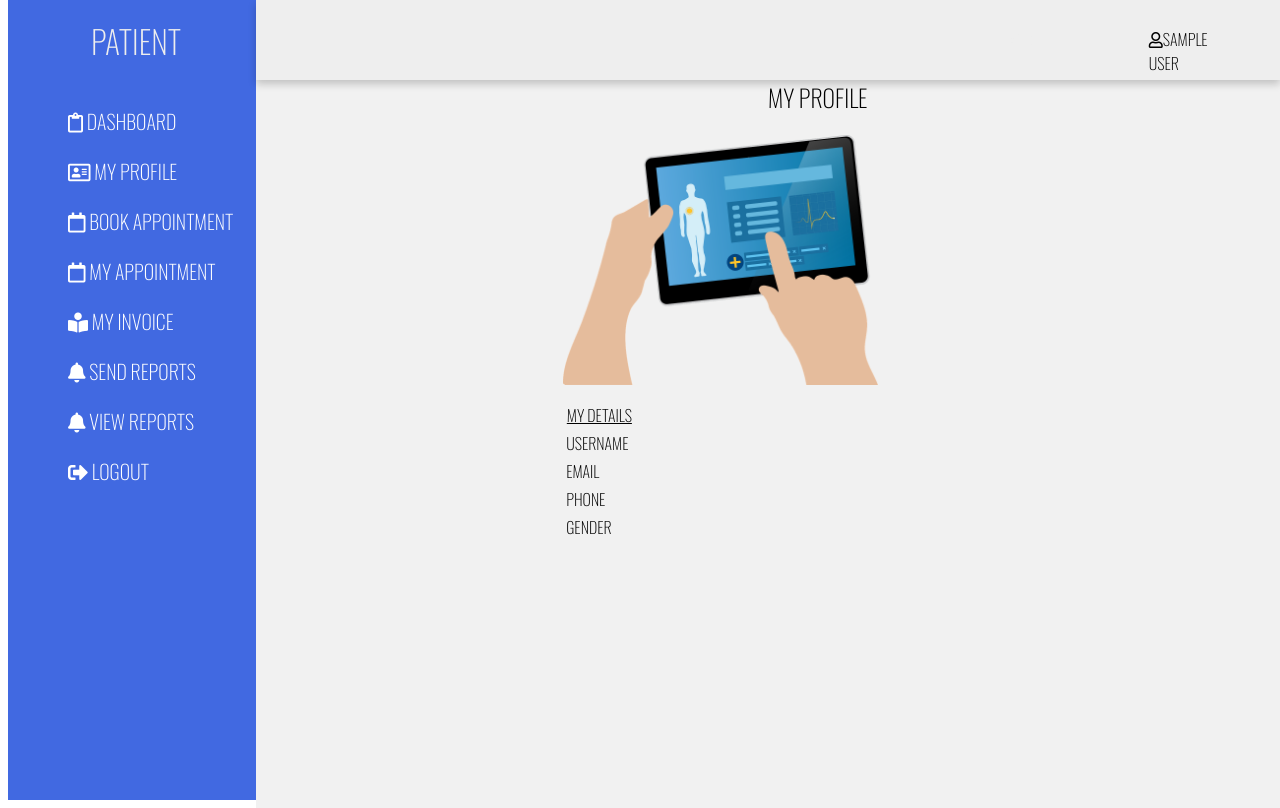
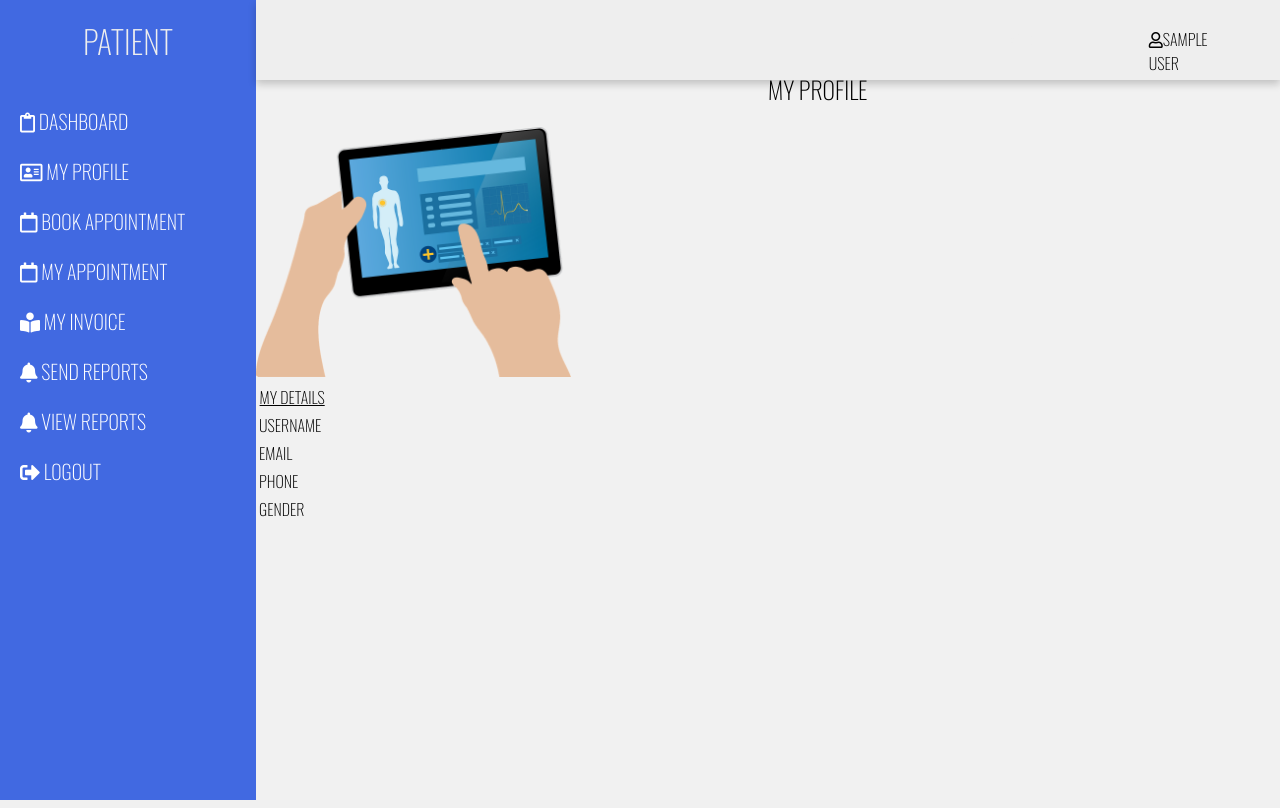
Before and after one commit to Hezekiah-Elisha/mu-care, a PHP site: page /patient/patient_profile.php in a window 1280 px wide. Run offline with PHP 8.4, Linux system fonts and the light colour scheme; the visitor is signed in with stand-in values (Sample User, id 1); data comes from the database, SQL or seed files in the repository; data that the repository does not hold is empty.

Commit message:
:memo: modifications of the student dashboards

```diff
--- a/patient/patient_profile.php
+++ b/patient/patient_profile.php
@@ -8,8 +8,9 @@
 		<title>Patients Profile</title>
 		<!--fontawesome cdn-->
 		<link rel="stylesheet" href="https://cdnjs.cloudflare.com/ajax/libs/font-awesome/5.15.4/css/all.min.css">
+		<link rel="stylesheet" href="./patient.css">
 	</head>
-	<style>
+	<!-- <style>
 		@import url('https://fonts.googleapis.com/css2?family=Oswald:wght@200&family=Roboto:wght@100&display=swap');
 		*{
 		text-transform:uppercase;
@@ -144,25 +145,13 @@
 		h3{
 			color:#000;
 		}
-	</style>
+	</style> -->
 
 	<body>
 
-		<div class="side-menu">
-	<div class="brand-name">
-		<h1>PATIENT</h1>
-	</div>
-	<ul>
-		<li><a href="./patient_index.php" style="color:#fff;text-decoration:none;"><i class="far fa-clipboard"></i>&nbsp;Dashboard</a></li>
-		<li><a href="./patient_profile.php" style="color:#fff;text-decoration:none;"><i class="far fa-address-card"></i>&nbsp;my Profile</a></li>
-		<li><a href="./appointment.php" style="color:#fff;text-decoration:none;"><i class="far fa-calendar"></i>&nbsp;Book Appointment</a></li>
-		<li><a href="./view_appointment.php" style="color:#fff;text-decoration:none;"><i class="far fa-calendar"></i>&nbsp;My Appointment</a></li>
-		<li><a href="./invoice.php" style="color:#fff;text-decoration:none;"><i class="fas fa-book-reader"></i>&nbsp;my Invoice</a></li>
-		<li><a href="./send_report.php" style="color:#fff;text-decoration:none;"><i class="fas fa-bell"></i>&nbsp;Send Reports</a></li>
-		<li><a href="./view_report.php" style="color:#fff;text-decoration:none;"><i class="fas fa-bell"></i>&nbsp;View Reports</a></li>
-		<li><a href="./logout.php" class="logout" style="color:#fff;text-decoration:none;"><i class="fas fa-sign-out-alt"></i>&nbsp;Logout</a></li>
-	</ul>
-</div>
+		<?php
+			include_once 'patient_side_menu.php';
+		?>
 
 <div class="container">
 	<div class="header">
```
